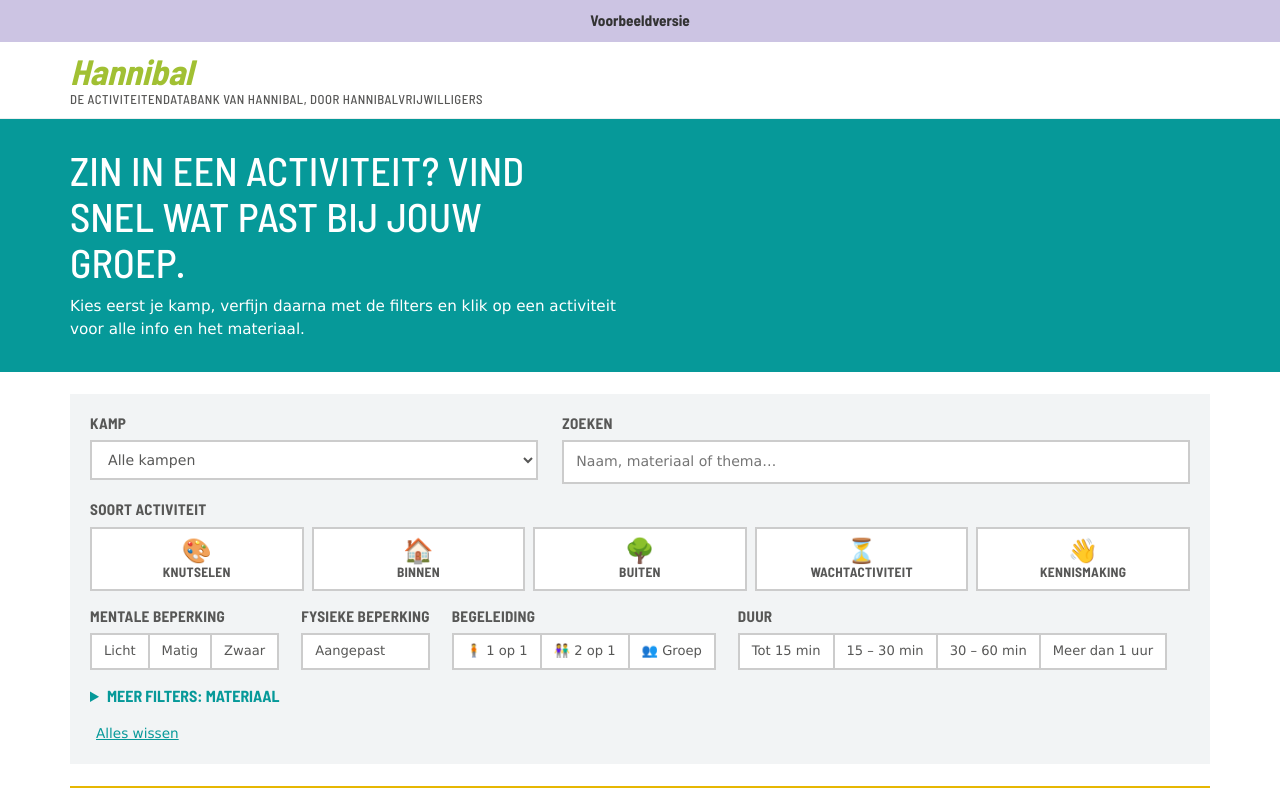
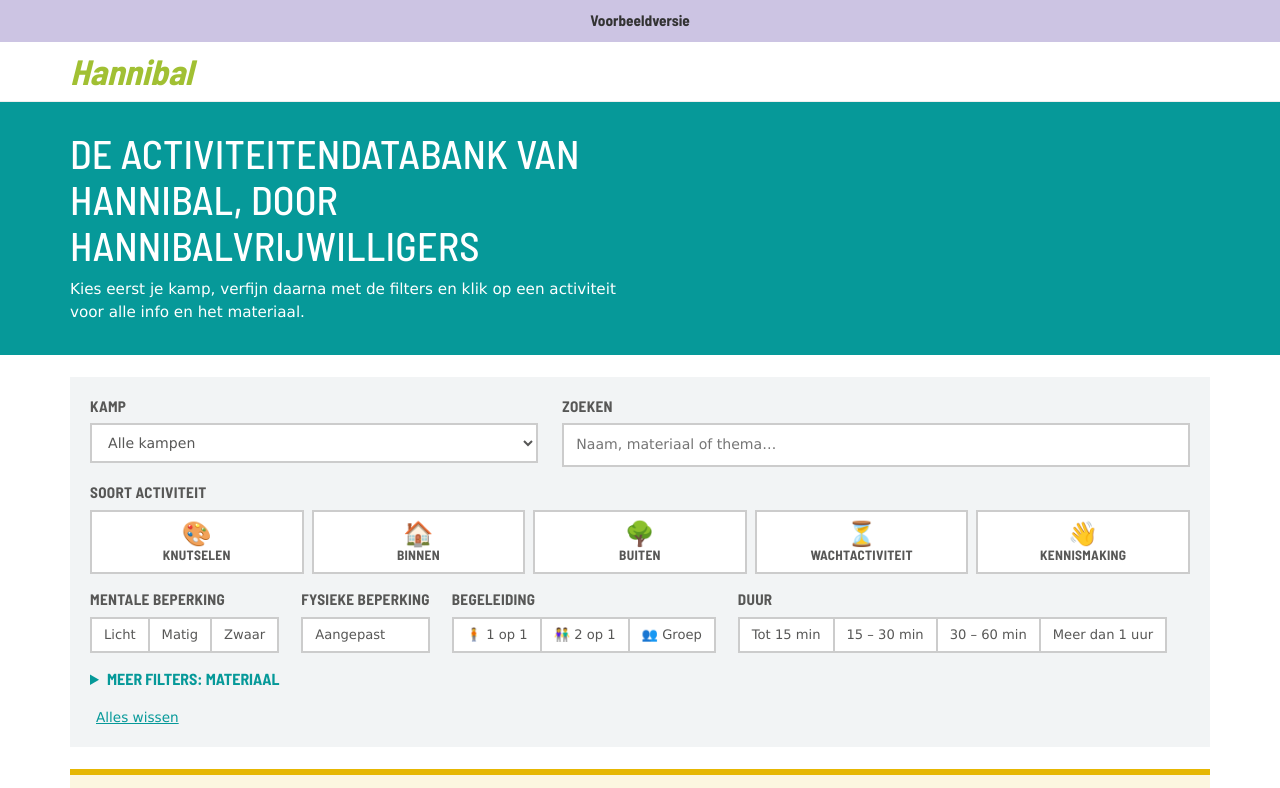
Before and after one commit to robinbonnast/portfolio, a plain HTML site: page hannibal.html in a window 1280 px wide. Shown: the top 788 px of the page. Drawn offline with Linux system fonts and the light colour scheme.

Commit message:
Update hannibal.html

```diff
--- a/hannibal.html
+++ b/hannibal.html
@@ -174,12 +174,12 @@ dialog{max-height:calc(100vh - 24px);overflow:auto}
 
 <div class="melding">Voorbeeldversie</div>
 <header class="top"><div class="in">
-  <div class="merk">Hannibal<small>De activiteitendatabank van Hannibal, door Hannibalvrijwilligers</small></div>
+  <div class="merk">Hannibal</div>
   <span class="demo"></span>
 </div></header>
 
 <section class="hero"><div class="in">
-  <h1>Zin in een activiteit? Vind snel wat past bij jouw groep.</h1>
+  <h1>De activiteitendatabank van Hannibal, door Hannibalvrijwilligers</h1>
   <p>Kies eerst je kamp, verfijn daarna met de filters en klik op een activiteit voor alle info en het materiaal.</p>
 </div></section>
 
```
